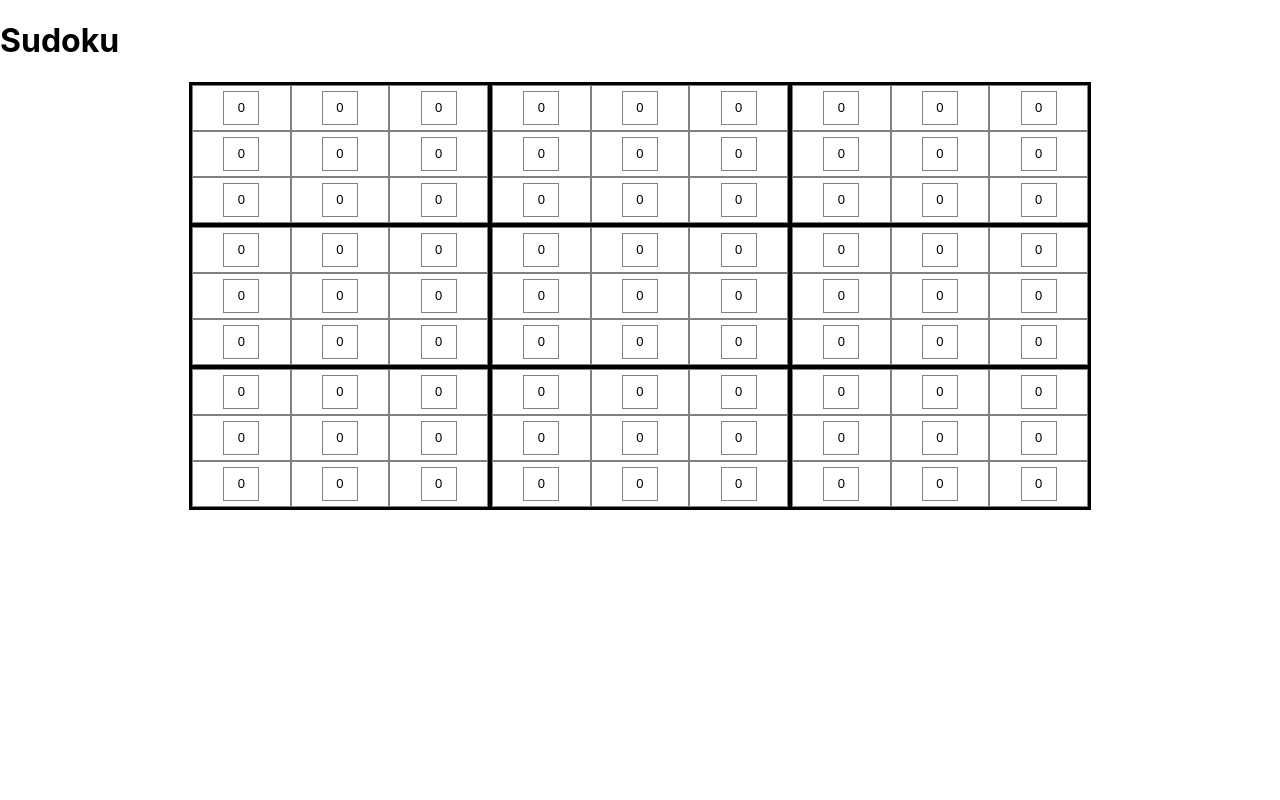
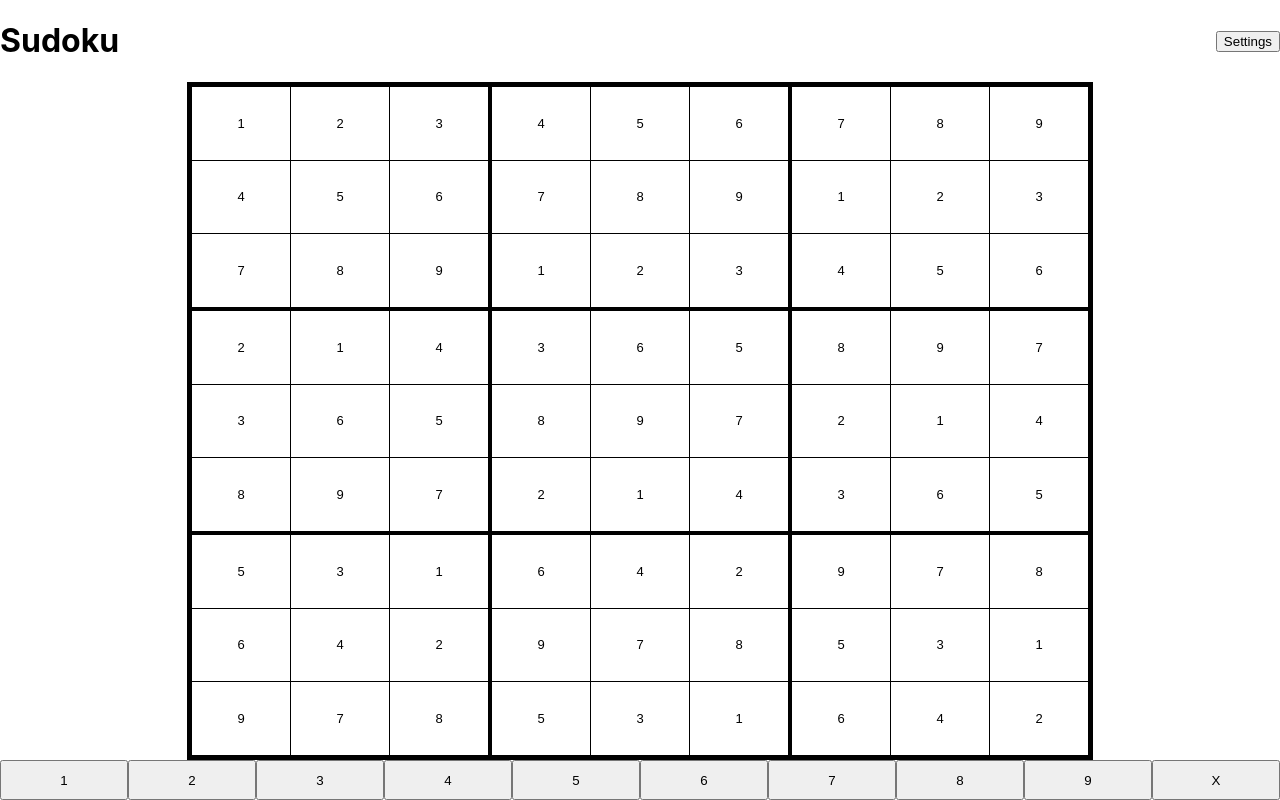
Before and after one commit to oktalk/sudoku, a React (Create React App) app: page / in a window 1280 px wide. Built offline with nearby package versions, Linux system fonts and the light colour scheme.

Commit message:
beefing up the UI

```diff
--- a/src/App.css
+++ b/src/App.css
@@ -1,30 +1,90 @@
+.App {
+  display: flex;
+  flex-direction: column;
+  justify-content: space-evenly;
+  align-items: center;
+  height: 100vh;
+}
+
+.header {
+  display: flex;
+  justify-content: space-between;
+  align-items: center;
+  width: 100%;
+}
+.controls-ui {
+  position: relative;
+}
+.dropdown {
+  position: absolute;
+}
+
 .game-board {
-  width: 900px;
+  max-width: 56rem;
+  height: 75vh;
   margin: auto;
-  border: 1px solid black;
-  display: flex;
-  flex-wrap: wrap;
+  background-color: black;
+  gap: 4px;
+  padding: 5px;
 }
 .grid {
   display: grid;
   grid-template-columns: repeat(3, 1fr);
   grid-template-rows: repeat(3, 1fr);
-  grid-column-gap: 0px;
-  grid-row-gap: 0px;
+  height: 100%;
 }
 .block {
-  border: 2px solid black;
+  gap: 1px;
 }
 .cell {
-  border: 1px solid gray;
-  padding: 5px;
+  background-color: white;
+}
+.value {
+  width: 100%;
+  height: 100%;
   text-align: center;
   font-size: 13px;
+  background-color: transparent;
+  border: none;
+  display: block;
+  margin: 0;
+  padding: 0;
 }
-.input {
-  width: 30px;
-  height: 30px;
-  border: 1px solid gray;
-  text-align: center;
-  font-size: 13px;
+.value:focus,
+.cell.active .value {
+  background-color: wheat;
 }
+
+.cell-inputs {
+  width: 100%;
+  display: flex;
+  justify-content: space-evenly;
+  align-items: center;
+}
+.cell-input {
+  flex: 1;
+  height: 40px;
+}
+
+/* Modal */
+.overlay {
+  background-color: rgba(0,0,0,.6);
+  position: absolute;
+  top: 0;
+  left: 0;
+  right: 0;
+  bottom: 0;
+  z-index: 10;
+}
+.overlay.active {
+  display: block;
+  z-index: 10;
+}
+.overlay.in-active {
+  display: none;
+  z-index: 0;
+}
+
+/* Utilities */
+.d-block {display: block;}
+.hidden {display: none;}
--- a/src/App.tsx
+++ b/src/App.tsx
@@ -1,56 +1,22 @@
 import React from 'react';
-import { useGame } from './model/game-context';
+import { createPortal } from 'react-dom';
+import RenderBoard from './views/RenderBoard';
+import CellInputs from './views/CellInputs';
+import ControlsUi from './views/ControlsUi';
+import NewGame from './views/NewGame';
 import './App.css';
 
-// function to render a sudoku cell from the cell value
-function RenderCell({cell, rowIndex, cellIndex} : {cell: number, rowIndex: number, cellIndex: number}) {
-  const {dispatch} = useGame()
-  return (
-    <div className={`cell cell-${rowIndex}-${cellIndex}`}>
-      <input
-        type="text"
-        value={cell}
-        className='input'
-        onChange={
-          (e) => {
-            dispatch({
-              type: 'set',
-              payload: {row: rowIndex, cell: cellIndex, value: e.target.value}
-            })
-          }
-        }
-      />
-    </div>
-  );
-}
-
-// function to render a sudoku row from the row array
-function RenderBlocks({ row, rowIndex }: { row: number[]; rowIndex: number }) {
-  return (
-    <div className='block grid'>
-      {row.map((cell, cellIndex) => <RenderCell key={rowIndex*9+cellIndex} cell={cell} rowIndex={rowIndex} cellIndex={cellIndex} />)}
-    </div>
-  );
-}
-
-// function to render a sudoku board form the board array
-function RenderBoard() {
-  const {state: {board}} = useGame()
-  console.log('board', board);
-  return (
-    <div className='game-board grid'>
-      {board.map((row, rowIndex) => <RenderBlocks key={rowIndex} row={row} rowIndex={rowIndex} />)}
-    </div>
-  );
-}
-
 function App() {
+  const [showModal, setShowModal] = React.useState(false);
   return (
     <div className="App">
-      <div>
+      <div className='header'>
         <h1>Sudoku</h1>
+        <ControlsUi setShowModal={setShowModal} />
       </div>
       <RenderBoard />
+      <CellInputs />
+      {showModal && createPortal(<NewGame setShowModal={setShowModal} />, document.body)}
     </div>
   );
 }
--- a/src/index.tsx
+++ b/src/index.tsx
@@ -3,7 +3,7 @@ import ReactDOM from 'react-dom/client';
 import './index.css';
 import App from './App';
 import reportWebVitals from './reportWebVitals';
-import { GameProvider } from './model/game-context';
+import { GameProvider } from './models/game-context';
 
 const root = ReactDOM.createRoot(
   document.getElementById('root') as HTMLElement
--- a/src/model/game-context.tsx
+++ b/src/models/game-context.tsx
@@ -2,36 +2,42 @@ import React from 'react'
 
 interface IBoard {
   board: number[][];
+  selectedCell: { row: number, cell: number } | null;
+  difficulty: string;
+  isLoading: boolean;
+  serverError: any;
 };
 
-type Action = {type: 'set', payload?: any} | {type: 'delete', payload?: any} | {type: any, payload?: any}
+type Action =
+  {type: 'load', payload?: any} |
+  {type: 'set', payload?: any} |
+  {type: 'delete', payload?: any} |
+  {type: 'select', payload?: any} |
+  {type: any, payload?: any}
 type Dispatch = (action: Action) => void
 type State = IBoard
 type GameProviderProps = {children: React.ReactNode}
 
 const initBoard = {
-  board: [
-    [0,0,0,0,0,0,0,0,0],
-    [0,0,0,0,0,0,0,0,0],
-    [0,0,0,0,0,0,0,0,0],
-    [0,0,0,0,0,0,0,0,0],
-    [0,0,0,0,0,0,0,0,0],
-    [0,0,0,0,0,0,0,0,0],
-    [0,0,0,0,0,0,0,0,0],
-    [0,0,0,0,0,0,0,0,0],
-    [0,0,0,0,0,0,0,0,0],
-  ]
+  board: [[1,2,3,4,5,6,7,8,9],[4,5,6,7,8,9,1,2,3],[7,8,9,1,2,3,4,5,6],[2,1,4,3,6,5,8,9,7],[3,6,5,8,9,7,2,1,4],[8,9,7,2,1,4,3,6,5],[5,3,1,6,4,2,9,7,8],[6,4,2,9,7,8,5,3,1],[9,7,8,5,3,1,6,4,2]],
+  selectedCell: null,
+  difficulty: 'easy',
+  isLoading: false,
+  serverError: null,
 } as IBoard;
 
 const GameContext = React.createContext<{state: State; dispatch: Dispatch} | undefined>(undefined);
 
 function gameReducer(state: State, action: Action) {
   switch (action.type) {
+    case 'load': {
+      return {
+        ...state,
+        board: action.payload
+      }
+    }
     case 'set': {
-      console.log('set', action.payload)
-      console.log('state', state)
       const {row, cell, value} = action.payload
-
       return {
         ...state,
         board: state.board.map((rowArray, rowIndex) => {
@@ -46,6 +52,13 @@ function gameReducer(state: State, action: Action) {
           return rowArray
         })
       }
+    }
+    case 'select': {
+      console.log('select', action.payload)
+      return {
+        ...state,
+        selectedCell: action.payload
+      };
     }
     case 'delete': {
       console.log('delete', action.payload)
--- /dev/null
+++ b/src/views/CellInputs.tsx
@@ -0,0 +1,37 @@
+import React from 'react';
+import { useGame } from '../models/game-context';
+
+export default function CellInputs() {
+  const {state: {selectedCell}, dispatch} = useGame();
+  return (
+    <div className="cell-inputs">
+      {[1,2,3,4,5,6,7,8,9].map((item, index) => {
+        return (
+          <button
+            className='cell-input'
+            key={index / item}
+            onClick={() => {
+              dispatch({
+                type: 'set',
+                payload: {...selectedCell, value: item}
+              })
+            }}
+          >
+            {item}
+          </button>
+        );
+      })}
+      <button
+        className='cell-input'
+        onClick={() => {
+          dispatch({
+            type: 'set',
+            payload: {...selectedCell, value: ''}
+          })
+        }}
+      >
+        X
+      </button>
+    </div>
+  );
+}
--- /dev/null
+++ b/src/views/ControlsUi.tsx
@@ -0,0 +1,21 @@
+import React from 'react';
+import { useGame } from '../models/game-context';
+import { checkBoard } from '../controllers/app-controller';
+
+export default function ControlsUi({ setShowModal } : { setShowModal: React.Dispatch<React.SetStateAction<boolean>>}) {
+  const [toggle, setToggle] = React.useState(false);
+  const {state: {board}} = useGame()
+
+  return (
+    <div className='controls-ui'>
+      <button onClick={() => setToggle((prevState) => !prevState)}>Settings</button>
+      <div className={`dropdown ${toggle ? 'd-block' : 'hidden'}`}>
+        <button onClick={() => false}>Reset</button>
+        <button onClick={() => {
+          console.log('check board', checkBoard(board))
+        }}>Check Puzzle</button>
+        <button onClick={() => setShowModal(true)}>Load New Puzzle</button>
+      </div>
+    </div>
+  );
+}
--- /dev/null
+++ b/src/views/NewGame.tsx
@@ -0,0 +1,35 @@
+import React from 'react';
+
+export default function ControlsUi({ setShowModal } : { setShowModal: React.Dispatch<React.SetStateAction<boolean>>}) {
+  const [isLoading, setIsLoading] = React.useState(false);
+  const [apiData, setApiData] = React.useState();
+  const [serverError, setServerError] = React.useState();
+
+  const fetchData = async (difficulty: string) => {
+    try {
+      const data = await (await fetch(`https://sugoku.onrender.com/board?difficulty=${difficulty}`)).json();
+      setApiData(data);
+      setIsLoading(false);
+    } catch (err: any) {
+      setServerError(err);
+      setIsLoading(false);
+    }
+  };
+  console.log('need to load this in context', apiData);
+  return (
+    <div className={`overlay ${isLoading ? "in-active" : "active"}`}>
+      <div>
+        <div>
+          <button onClick={() => setShowModal(false)}>Back</button>
+        </div>
+        <div>
+          <button onClick={() => fetchData('easy')}>Easy</button>
+          <button onClick={() => fetchData('medium')}>Medium</button>
+          <button onClick={() => fetchData('hard')}>Hard</button>
+          {serverError && <div>Server Error</div>}
+        </div>
+      </div>
+      <div className={`overlay ${isLoading ? "active" : "in-active"}`}></div>
+    </div>
+  );
+}
--- /dev/null
+++ b/src/views/RenderBlocks.tsx
@@ -0,0 +1,11 @@
+import React from 'react';
+import RenderCell from './RenderCell';
+
+// function to render a sudoku row from the row array
+export default function RenderBlocks({ row, rowIndex }: { row: number[]; rowIndex: number }) {
+  return (
+    <div className='block grid'>
+      {row.map((cell, cellIndex) => <RenderCell key={rowIndex*9+cellIndex} cell={cell} rowIndex={rowIndex} cellIndex={cellIndex} />)}
+    </div>
+  );
+}
--- /dev/null
+++ b/src/views/RenderBoard.tsx
@@ -0,0 +1,13 @@
+import React from 'react';
+import { useGame } from '../models/game-context';
+import RenderBlocks from './RenderBlocks';
+
+// function to render a sudoku board form the board array
+export default function RenderBoard() {
+  const {state: {board}} = useGame()
+  return (
+    <div className='game-board grid'>
+      {board.map((row, rowIndex) => <RenderBlocks key={rowIndex} row={row} rowIndex={rowIndex} />)}
+    </div>
+  );
+}
--- /dev/null
+++ b/src/views/RenderCell.tsx
@@ -0,0 +1,36 @@
+import React from 'react';
+import { useGame } from '../models/game-context';
+
+export default function RenderCell({cell, rowIndex, cellIndex} : {cell: number, rowIndex: number, cellIndex: number}) {
+  const {state: {selectedCell}, dispatch} = useGame();
+  const [active, setActive] = React.useState(false);
+
+  React.useEffect(() => {
+    if (!selectedCell) {
+      setActive(false);
+    } else if (selectedCell.row === rowIndex && selectedCell.cell === cellIndex) {
+      setActive(true);
+    } else {
+      setActive(false);
+    }
+  }, [selectedCell]);
+
+  return (
+    <div className={`cell cell-${rowIndex}-${cellIndex} ${active ? 'active' : ''}`}>
+      <input
+        type="text"
+        value={cell}
+        readOnly
+        className='value'
+        onClick={
+          () => {
+            dispatch({
+              type: 'select',
+              payload: {row: rowIndex, cell: cellIndex}
+            })
+          }
+        }
+      />
+    </div>
+  );
+}
```
Also changed, not shown: src/controllers/useFetch.ts (added, +25 -0 lines), 1 other file (tests, documents, lock files or other folders).
